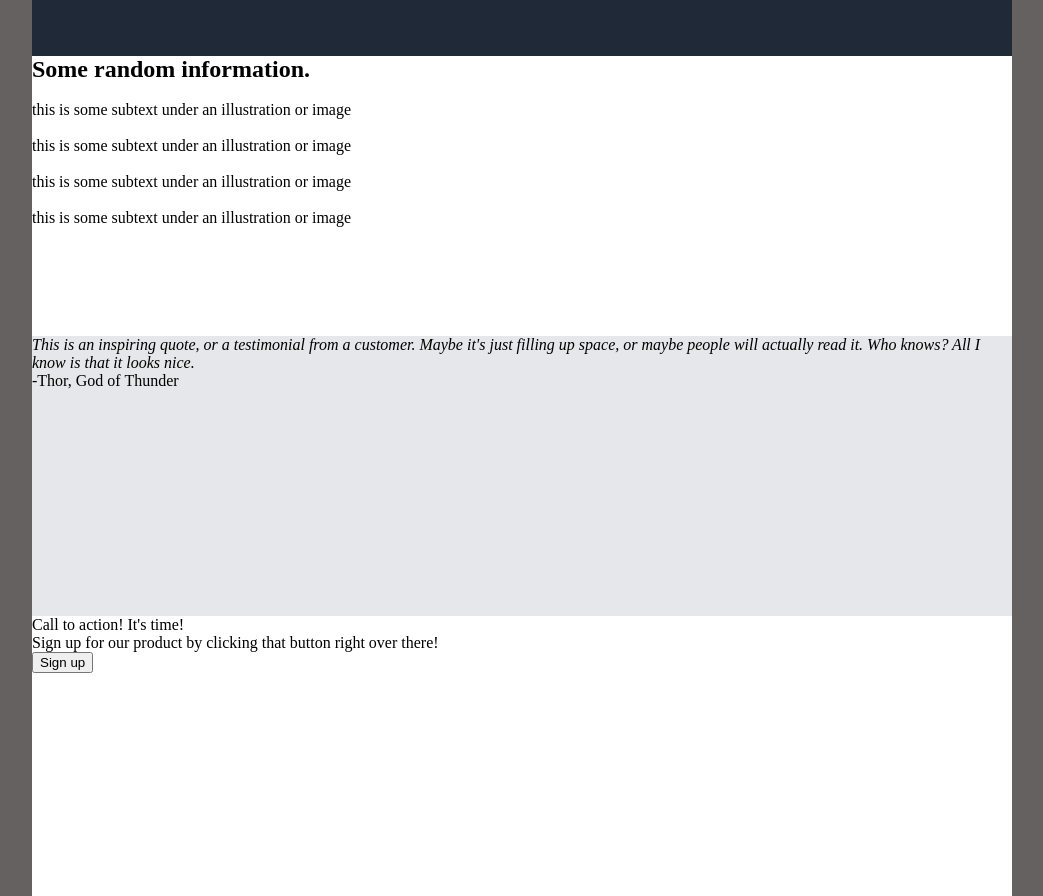
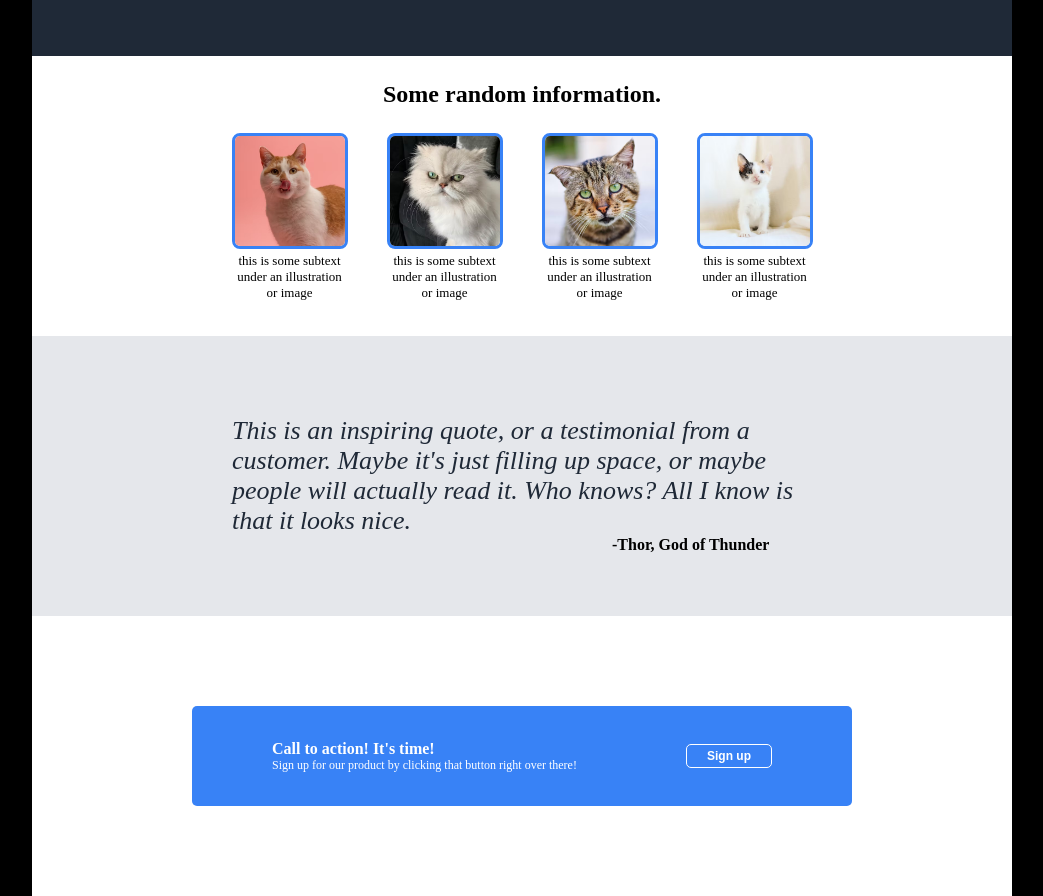
Before and after one commit to mblissit/Odin-Landing-Page, a plain HTML site: page index.html in a window 1280 px wide. Shown: the part 294-1190 px from the top of the page, without its empty margins (118-1161 px from the left). Drawn offline with Linux system fonts and the light colour scheme.

Commit message:
Complete the required html and css to properly represent the example template

```diff
--- a/index.html
+++ b/index.html
@@ -33,33 +33,33 @@
     <div class="top-body">
       <h2>Some random information.</h2>
       <div class="body-images">
-        <div>
-          <img src="" alt="">
-          <p>this is some subtext under an illustration or image</p>
+        <div class="cat">
+          <img src="../odin-landing-page/images/cat1.avif" alt="red cat" width="110x">
+          <span>this is some subtext under an illustration or image</span>
         </div>
-        <div>
-          <img src="" alt="">
-          <p>this is some subtext under an illustration or image</p>
+        <div class="cat">
+          <img src="../odin-landing-page/images/cat2.avif" alt="fluffy white cat" width="110px" height="110px">
+          <span>this is some subtext under an illustration or image</span>
         </div>
-        <div>
-          <img src="" alt="">
-          <p>this is some subtext under an illustration or image</p>
+        <div class="cat">
+          <img src="../odin-landing-page/images/cat3.avif" alt="tabby cat with green eyes" width="110px">
+          <span>this is some subtext under an illustration or image</span>
         </div>
-        <div>
-          <img src="" alt="">
-          <p>this is some subtext under an illustration or image</p>
+        <div class="cat">
+          <img src="../odin-landing-page/images/cat4.avif" alt="calico kitten" width="110px">
+          <span>this is some subtext under an illustration or image</span>
         </div>
       </div>
     </div>
     <div class="bottom-body">
-      <p><em>This is an inspiring quote, or a testimonial from a customer. Maybe it's just filling up space, or maybe people will actually read it. Who knows? All I know is that it looks nice.</em></p>
-      <p>-Thor, God of Thunder</p>
+      <p class="quote"><em>This is an inspiring quote, or a testimonial from a customer. Maybe it's just filling up space, or maybe people will actually read it. Who knows? All I know is that it looks nice.</em></p>
+      <span>-Thor, God of Thunder</span>
     </div>
   </div>
   <div class="footer">
     <div class="footer-box">
       <div class="call">
-        <p>Call to action! It's time!</p>
+        <span>Call to action! It's time!</span>
         <p>Sign up for our product by clicking that button right over there!</p>
       </div>
       <button>Sign up</button>
--- a/style.css
+++ b/style.css
@@ -9,7 +9,7 @@ li {
 
 body {
   margin: 0px 150px;
-  background-color: rgb(102, 97, 97);
+  background-color: black;
 }
 
 .header {
@@ -64,6 +64,7 @@ nav {
 .top-body {
   max-width: 100%;
   height: 280px;
+  padding: 0px 200px;
   background-color: white;
 }
 
@@ -74,7 +75,88 @@ nav {
 }
 
 .footer {
+  display: flex;
+  align-items: center;
+  justify-content: center;
   max-width: 100%;
   height: 280px;
   background-color: white;
 }
+
+.top-body > h2 {
+  display: flex;
+  justify-content: center;
+  padding-top: 25px;
+}
+
+.body-images {
+  justify-content: space-between;
+  display: flex;
+  font-size: small;
+  padding-top: 25px;
+  text-align: center;
+}
+
+.body-images > div {
+  width: 115px;
+}
+
+.body-images > div > img {
+  border: 3px solid #3882F6;
+  border-radius: 8px;
+}
+
+/* .cat {
+  display: flex;
+  flex-direction: column;
+  align-items: center;
+  color: rgb(87, 86, 86);
+  outline: 2px dotted red;
+} */
+
+/* .cat > p {
+  display: flex;
+  justify-content: center;
+} */
+
+.quote {
+  display: flex;
+  font-size: 26px;
+  padding: 80px 200px 0px 200px;
+  color: #1F2937
+}
+
+.bottom-body > span {
+  padding: 0px 200px 0px 580px;
+  font-weight: 800;
+}
+
+.footer-box {
+  display: flex;
+  justify-content: space-between;
+  align-items: center;
+  background-color: #3882F6;
+  color: white;
+  padding: 0px 80px 0px 80px;
+  height: 100px;
+  width: 500px;
+  border-radius: 5px;
+}
+
+.call > span {
+  font-weight: 600;
+}
+
+.call > p {
+  font-size: 12px;
+}
+
+.footer-box > button {
+  color: white;
+  background-color: #3882F6;
+  border: 1px solid white;
+  padding: 4px 20px;
+  border-radius: 5px;
+  font-size: 12px;
+  font-weight: 700;
+}
```
Also changed, not shown: images/cat1.avif (added), images/cat2.avif (added), images/cat3.avif (added), images/cat4.avif (added).
